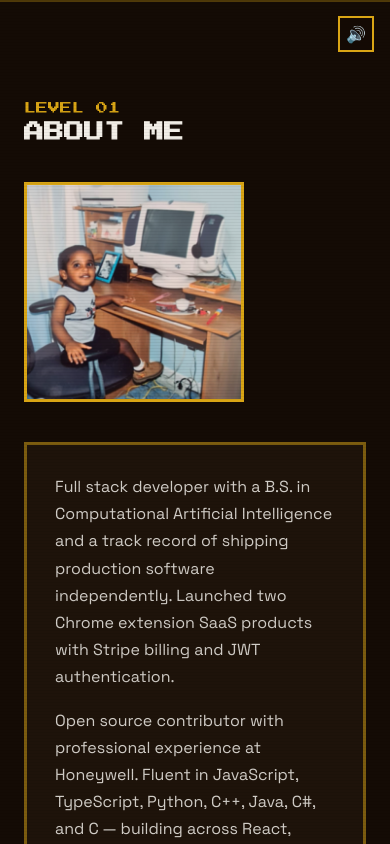
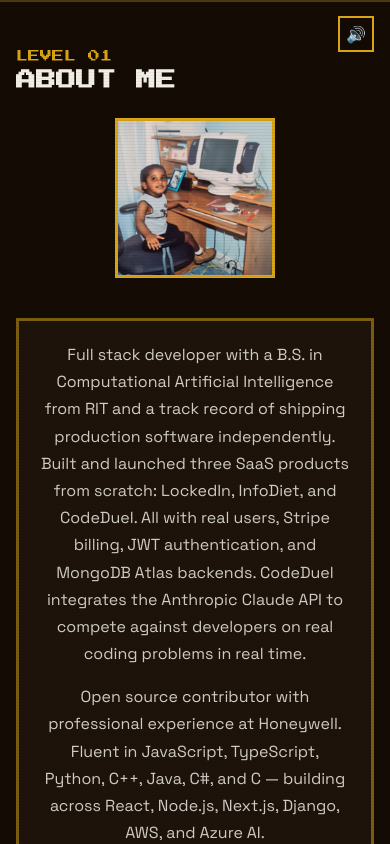
Before and after one commit to Nahom2162002/Portfolio, a React (Vite) app: page /about in a window 390 px wide. Shown: the top 844 px of the page. Built offline with nearby package versions, Linux system fonts and the light colour scheme.

Commit message:
Added media queries + updated about section

```diff
--- a/src/App.css
+++ b/src/App.css
@@ -712,3 +712,129 @@
   justify-content: center;
   flex-wrap: wrap;
 }
+
+/* ---------- Responsive ---------- */
+
+@media (max-width: 768px) {
+  .hero {
+    padding: 24px 20px;
+  }
+
+  .hero-tagline {
+    padding: 0 8px;
+  }
+
+  .section,
+  .levels-section {
+    padding: 64px 20px;
+  }
+
+  .section-title {
+    margin: 0 0 28px;
+  }
+
+  .levels-subheading {
+    margin-bottom: 56px;
+  }
+
+  .level-row {
+    margin-bottom: 40px;
+  }
+
+  .level-node {
+    max-width: 100%;
+    gap: 14px;
+    padding: 16px 20px;
+  }
+
+  .level-num {
+    width: 44px;
+    height: 44px;
+    font-size: 18px;
+  }
+
+  .about-content {
+    justify-content: center;
+    text-align: center;
+  }
+
+  .about-portrait {
+    width: 160px;
+    height: 160px;
+  }
+
+  .about-text {
+    padding: 20px;
+  }
+
+  .experience-item {
+    gap: 14px;
+  }
+
+  .experience-card {
+    padding: 16px 18px;
+  }
+
+  .experience-meta {
+    text-align: left;
+    margin-left: 0;
+  }
+
+  .projects-grid {
+    grid-template-columns: repeat(auto-fit, minmax(220px, 1fr));
+    gap: 16px;
+  }
+
+  .footer {
+    padding: 56px 20px;
+  }
+}
+
+@media (max-width: 480px) {
+  .hero-title {
+    text-shadow: 2px 2px 0 var(--accent-border-faint);
+  }
+
+  .btn-start {
+    padding: 14px 24px;
+  }
+
+  .section,
+  .levels-section {
+    padding: 48px 16px;
+  }
+
+  .level-node,
+  .level-node--reverse {
+    flex-direction: row;
+    text-align: left;
+  }
+
+  .education-card,
+  .skill-card {
+    padding: 16px 18px;
+  }
+
+  .education-card-header,
+  .experience-card-header {
+    flex-direction: column;
+    align-items: flex-start;
+  }
+
+  .education-dates {
+    margin-left: 0;
+  }
+
+  .projects-grid {
+    grid-template-columns: 1fr;
+  }
+
+  .footer-links {
+    gap: 16px;
+  }
+
+  .btn-nav {
+    font-size: 10px;
+    padding: 10px 14px;
+  }
+}
--- a/src/components/About.jsx
+++ b/src/components/About.jsx
@@ -10,9 +10,12 @@ export default function About() {
         <ImageSlot className="about-portrait" placeholder="Character portrait" src="/IMG_1652.PNG" />
         <div className="about-text">
           <p>
-            Full stack developer with a B.S. in Computational Artificial Intelligence and a track
-            record of shipping production software independently. Launched two Chrome extension
-            SaaS products with Stripe billing and JWT authentication.
+            Full stack developer with a B.S. in Computational Artificial Intelligence
+            from RIT and a track record of shipping production software independently.
+            Built and launched three SaaS products from scratch: LockedIn, InfoDiet, and CodeDuel.
+            All with real users, Stripe billing, JWT authentication, and MongoDB
+            Atlas backends. CodeDuel integrates the Anthropic Claude API to compete
+            against developers on real coding problems in real time.
           </p>
           <p>
             Open source contributor with professional experience at Honeywell. Fluent in
```
